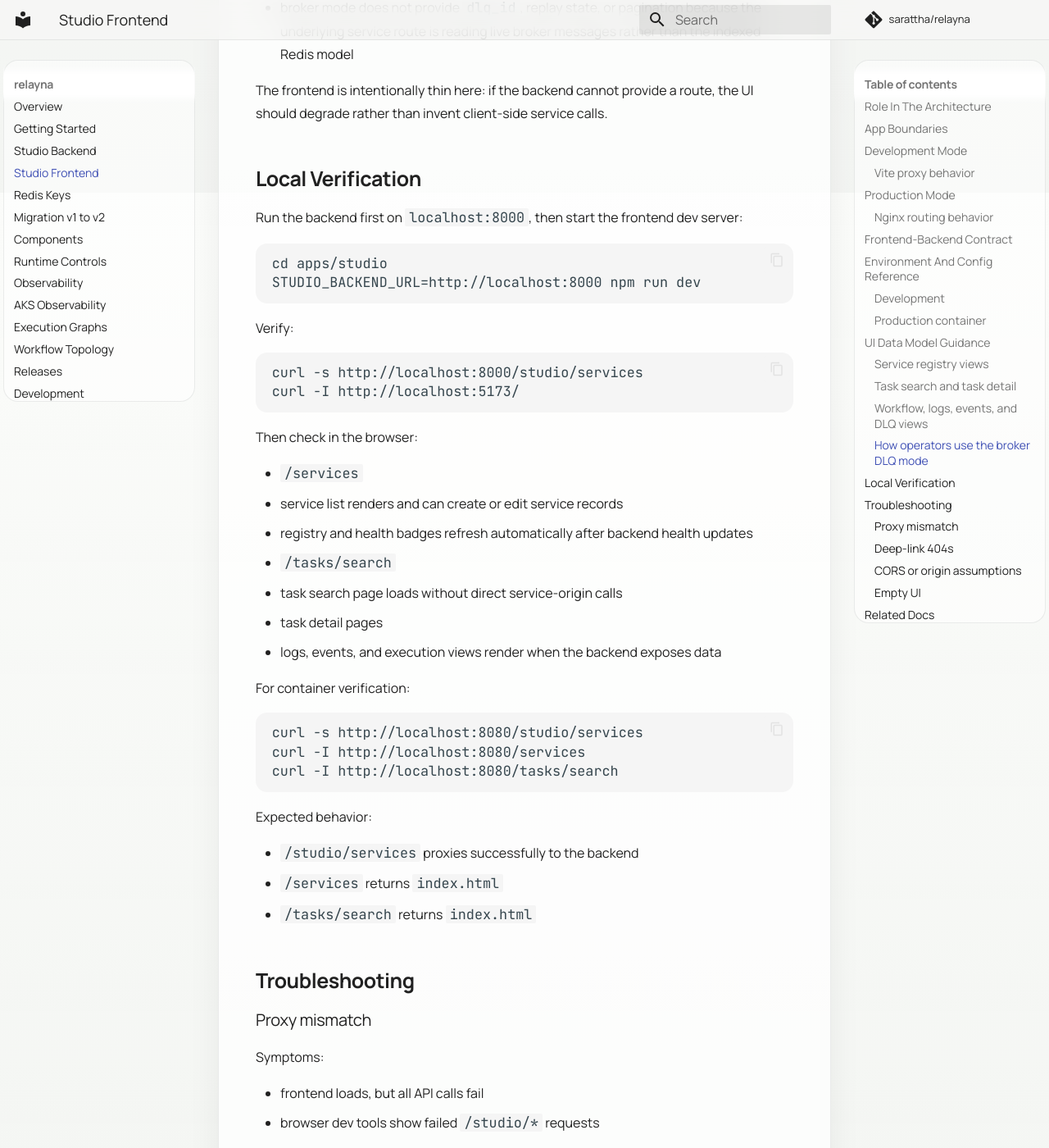
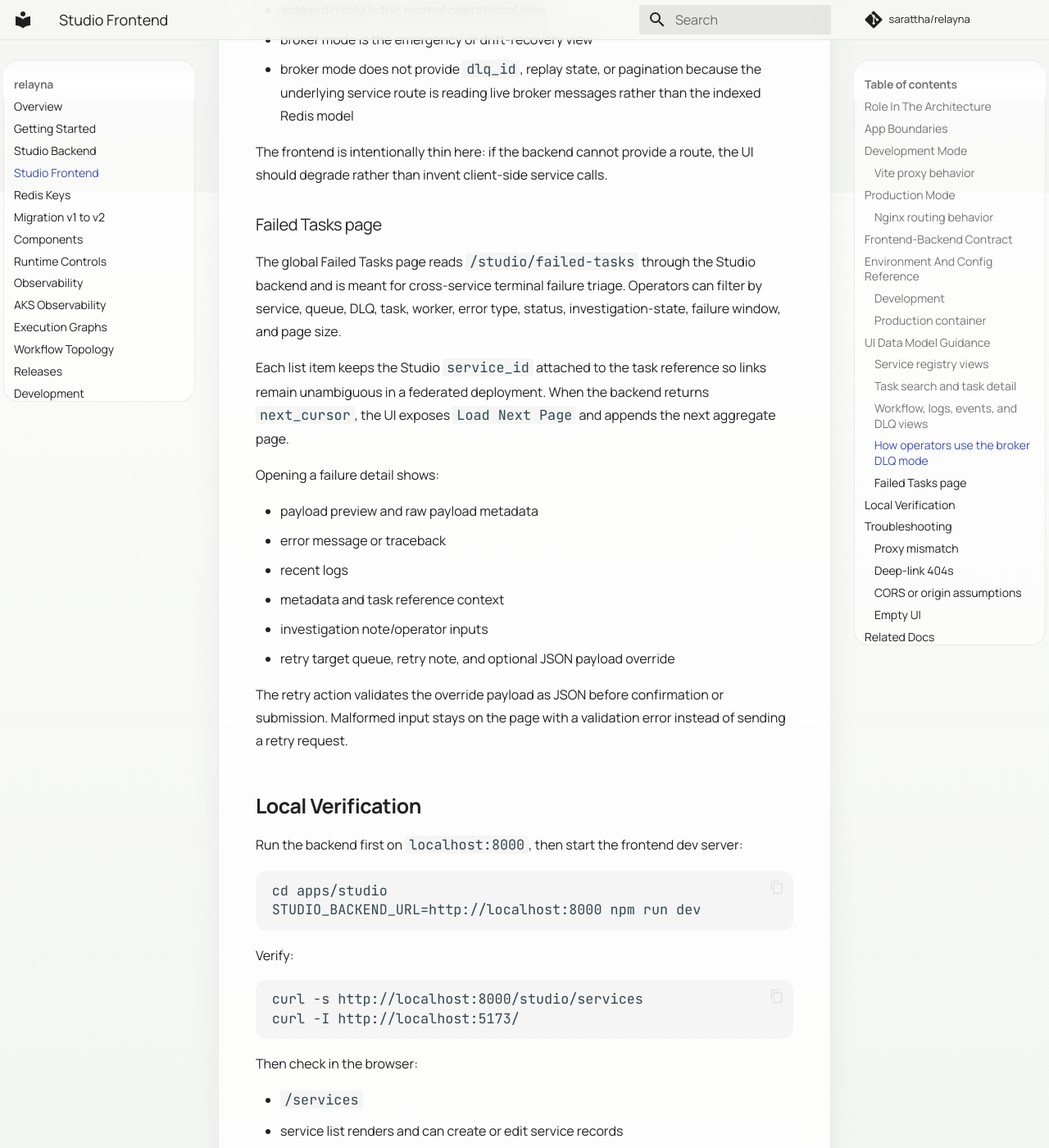
Before and after one commit to sarattha/relayna, an MkDocs documentation site: the page built from docs/studio-frontend.md, in a window 1280 px wide and 1400 px high, scrolled down 9565 px. Shown: the whole window at 82% size. Built offline with MkDocs 1.6.1 and Material for MkDocs 9.7.7, drawn with Linux system fonts in a browser that asks for light colours; comment, search, counter and statistics services are not loaded; some of the changed text lies outside the part shown.

```diff
--- a/docs/studio-frontend.md
+++ b/docs/studio-frontend.md
@@ -142,6 +142,8 @@ Primary requests include:
 - `/studio/services/{service_id}/workflow/topology`
 - `/studio/services/{service_id}/dlq/messages`
 - `/studio/services/{service_id}/broker/dlq/messages`
+- `/studio/failed-tasks`
+- `/studio/failed-tasks/{service_id}/{failure_id}`
 
 Important constraint:
 
@@ -352,6 +354,31 @@ Expectations to communicate to operators:
 The frontend is intentionally thin here: if the backend cannot provide a route,
 the UI should degrade rather than invent client-side service calls.
 
+### Failed Tasks page
+
+The global Failed Tasks page reads `/studio/failed-tasks` through the Studio
+backend and is meant for cross-service terminal failure triage. Operators can
+filter by service, queue, DLQ, task, worker, error type, status,
+investigation-state, failure window, and page size.
+
+Each list item keeps the Studio `service_id` attached to the task reference so
+links remain unambiguous in a federated deployment. When the backend returns
+`next_cursor`, the UI exposes `Load Next Page` and appends the next aggregate
+page.
+
+Opening a failure detail shows:
+
+- payload preview and raw payload metadata
+- error message or traceback
+- recent logs
+- metadata and task reference context
+- investigation note/operator inputs
+- retry target queue, retry note, and optional JSON payload override
+
+The retry action validates the override payload as JSON before confirmation or
+submission. Malformed input stays on the page with a validation error instead
+of sending a retry request.
+
 ## Local Verification
 
 Run the backend first on `localhost:8000`, then start the frontend dev server:
--- a/pyproject.toml
+++ b/pyproject.toml
@@ -1,6 +1,6 @@
 [project]
 name = "relayna"
-version = "1.4.14"
+version = "1.4.15"
 description = "Shared RabbitMQ/Redis infrastructure for Relayna."
 readme = "README.md"
 requires-python = ">=3.13"
```
Also changed, not shown: CHANGELOG.md (+22 -0 lines), README.md (+24 -3 lines), docs/aks-observability.md (+1 -1 lines), docs/getting-started.md (+2 -2 lines), docs/releases.md (+4 -4 lines), docs/studio-backend.md (+31 -0 lines), 5 other files.
